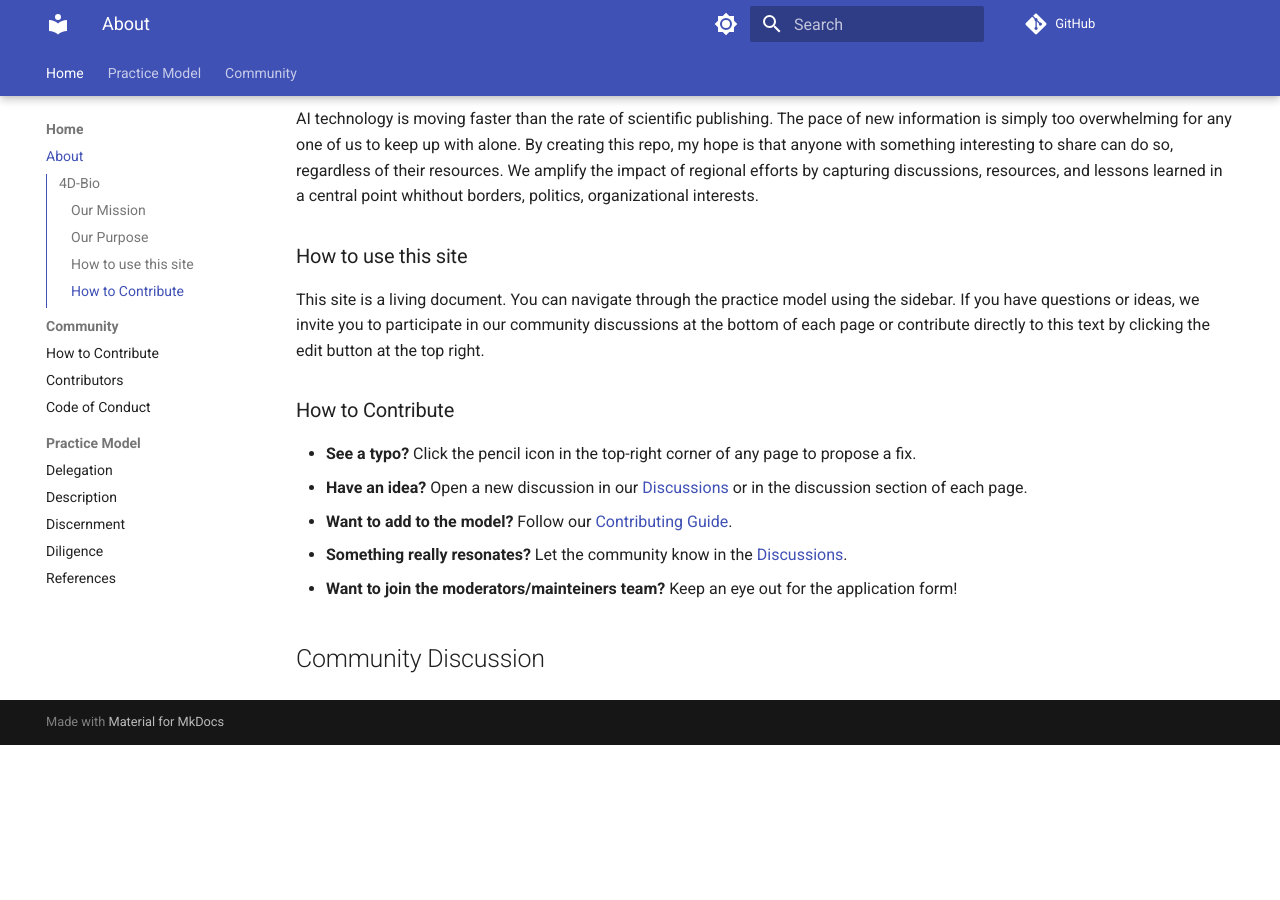
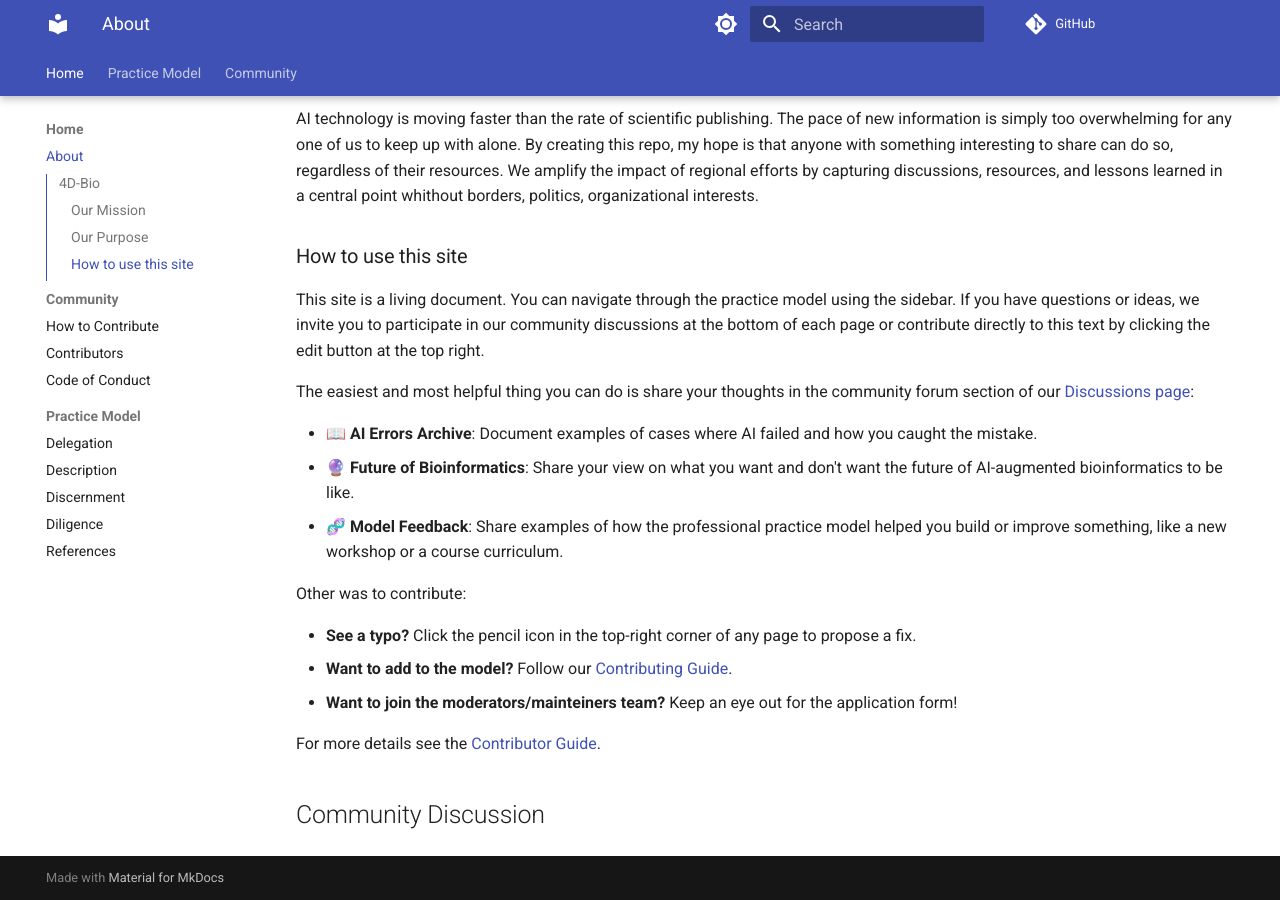
Before and after one commit to larisa-msoto/ai-bioinformatics-practice-model, an MkDocs documentation site: the page built from docs/index.md, in a window 1280 px wide and 900 px high, scrolled down 709 px. Built offline with MkDocs 1.6.1 and Material for MkDocs 9.7.7, drawn with Linux system fonts in a browser that asks for light colours; comment, search, counter and statistics services are not loaded; before the commit the page ends 1454 px from its top, so only the background shows below that.

Commit message:
Update index.md

```diff
--- a/docs/index.md
+++ b/docs/index.md
@@ -20,10 +20,16 @@ AI technology is moving faster than the rate of scientific publishing. The pace
 
 This site is a living document. You can navigate through the practice model using the sidebar. If you have questions or ideas, we invite you to participate in our community discussions at the bottom of each page or contribute directly to this text by clicking the edit button at the top right.
 
-## How to Contribute
+The easiest and most helpful thing you can do is share your thoughts in the community forum section of our [Discussions page](https://github.com/larisa-msoto/ai-bioinformatics-practice-model/discussions):
+
+  * 📖 **AI Errors Archive**: Document examples of cases where AI failed and how you caught the mistake.
+  * 🔮 **Future of Bioinformatics**: Share your view on what you want and don't want the future of AI-augmented bioinformatics to be like.
+  * 🧬 **Model Feedback**: Share examples of how the professional practice model helped you build or improve something, like a new workshop or a course curriculum.
+
+Other was to contribute:
 
 - **See a typo?** Click the pencil icon in the top-right corner of any page to propose a fix.
-- **Have an idea?** Open a new discussion in our [Discussions](https://github.com/larisa-msoto/ai-bioinformatics-practice-model/discussions) or in the discussion section of each page.
 - **Want to add to the model?** Follow our [Contributing Guide](contributing.md).
-- **Something really resonates?** Let the community know in the [Discussions](https://github.com/larisa-msoto/ai-bioinformatics-practice-model/discussions).
 - **Want to join the moderators/mainteiners team?** Keep an eye out for the application form!
+
+For more details see the [Contributor Guide](https://larisa-msoto.github.io/ai-bioinformatics-practice-model/contributing/).
```
